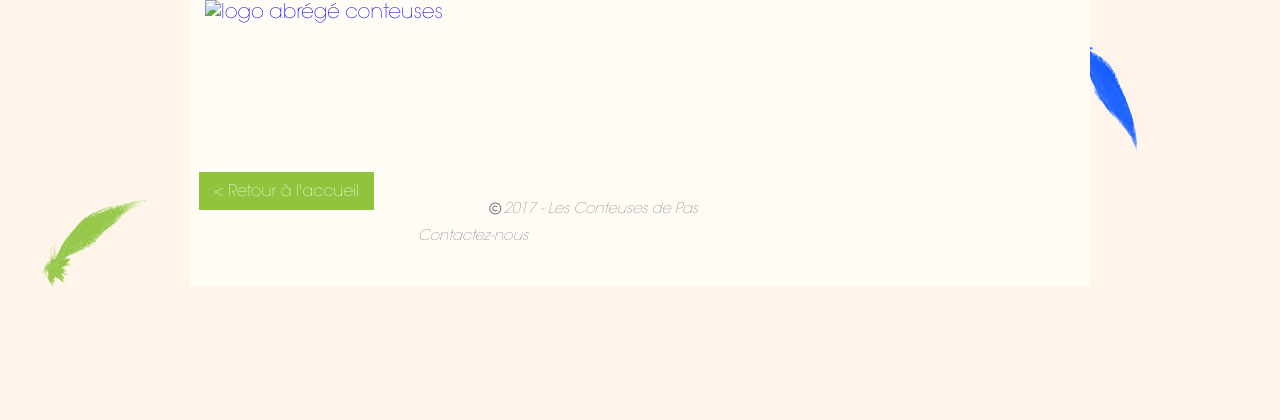
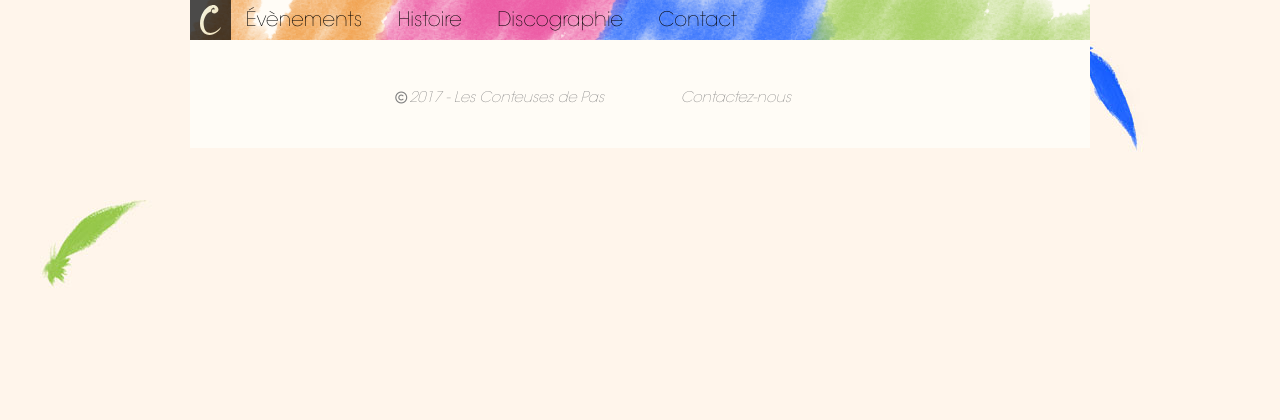
Before and after one commit to Rambobafet/CDP, a PHP site: page /events.php in a window 1280 px wide. Shown: the top 420 px of the page. Run offline with PHP 8.4, Linux system fonts and the light colour scheme; some libraries are stand-ins or nearby versions.

Commit message:
mise en place nav

```diff
--- a/css/style.css
+++ b/css/style.css
@@ -204,6 +204,52 @@ body{
 	line-height: 20pt;
 }
 
+nav#navigation{
+	width: 100%;
+	height: 40px;
+	background: url('images/bandeau-titre_900.png') center center no-repeat;
+}
+
+nav#navigation a#logo {
+    padding: 0;
+    display: block;
+    float: left;
+    position: relative;
+}
+
+nav#navigation a#logo img{
+	height: 30px;
+	background-color: black;
+	opacity: 0.7;
+	padding: 5px 10px;
+}
+
+nav#navigation > ul {
+    display: inline-block;
+    width: 80%;
+    height: 30px;
+}
+
+nav#navigation > ul > li {
+    display: inline-block;
+    height: 40px;
+}
+
+nav#navigation > ul > li a {
+    color:  black;
+    padding: 8px 15px 6px 15px;
+    display: block;
+    clear: left;
+}
+
+nav#navigation > ul > li a::first-letter{
+	text-transform: uppercase;
+}
+
+nav#navigation > ul > li a:hover{
+	border-bottom: 2px solid black;
+}
+
 section{
 	font-family: inherit;
 }
@@ -235,6 +281,7 @@ footer{
 	text-align: inherit;
 	line-height: inherit;
 	color: grey;
+	clear:  both;
 }
 
 footer span#copyright{
--- a/events.php
+++ b/events.php
@@ -5,13 +5,14 @@
 <html lang="fr-FR">
 <head>
 
-<title>Paroles - Les Conteuses de Pas</title>
+<title>Evènements - Les Conteuses de Pas</title>
 <meta charset="utf-8">
 <meta name="title" content="Paroles - les Conteuses de Pas">
 <meta name="description" content="Groupe de musique et de chant tradtionnels composé de 4 femmes. Elles se produisent en Bal etpropose également des Stage de danse.">
 <meta name="author" content="Guillaume MELLET">
 <meta name="viewport" content="width=device-width, initial-scale=1">
 
+<link rel="icon" href="css/images/CDP_favicon.ico" />
 <link rel="stylesheet" type="text/css" href="css/reset.css">
 <link rel="stylesheet" type="text/css" href="css/style.css">
 
@@ -22,15 +23,14 @@
 
 </head>
 <body id="paroles">
-
 	<nav id="navigation">
-		<a id="logo" target="_blank" href="/CDP/index.php"><img src="" alt="logo abrégé conteuses"></a>
+		<a id="logo" target="_blank" href="/CDP/index.php"><img src="css/images/C_logo.svg" alt="logo abrégé conteuses"></a>
 		<ul>
-			<li><a href=""></a></li>
-			<li><a href=""></a></li>
-			<li><a href=""></a></li>
-			<li><a href=""></a></li>
-			<li><a href=""></a></li>
+			<!-- <li><a href="/CDP/index.php"><i class="fa fa-home" aria-hidden="true"></i></a></li> -->
+			<li><a href="">évènements</a></li>
+			<li><a href="">histoire</a></li>
+			<li><a href="/CDP/paroles.php">discographie</a></li>
+			<li><a href="">contact</a></li>
 		</ul>
 		<div id="player"></div>
 	</nav>
@@ -39,7 +39,7 @@
 
 
 
-		<span class="sLeft"><a href="/CDP/index.php" class="green small">< Retour à l'accueil</a></span>
+
 
 	</section>
 
```
Also changed, not shown: css/images/CDP_favicon.ico (added), css/images/C_logo.svg (added).
